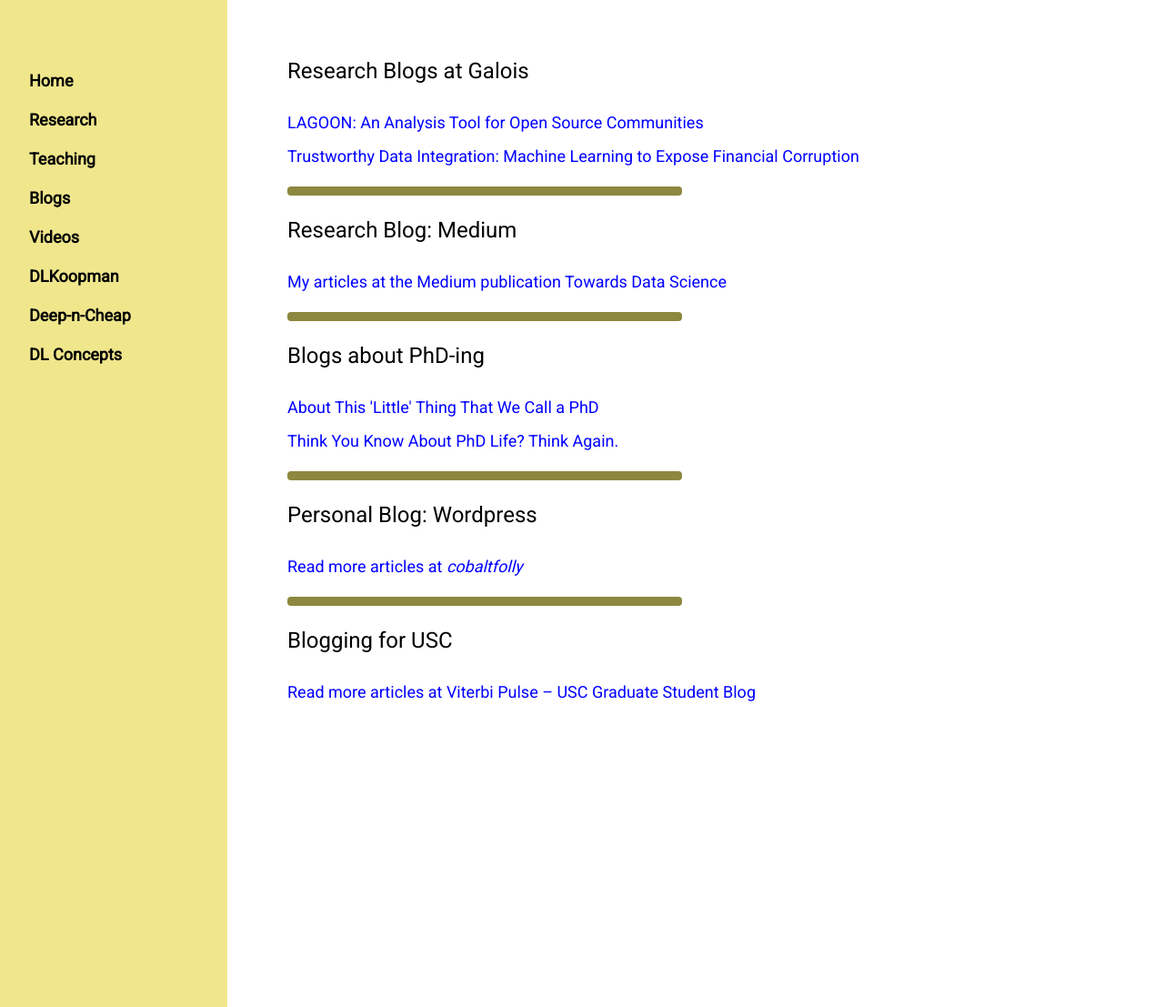
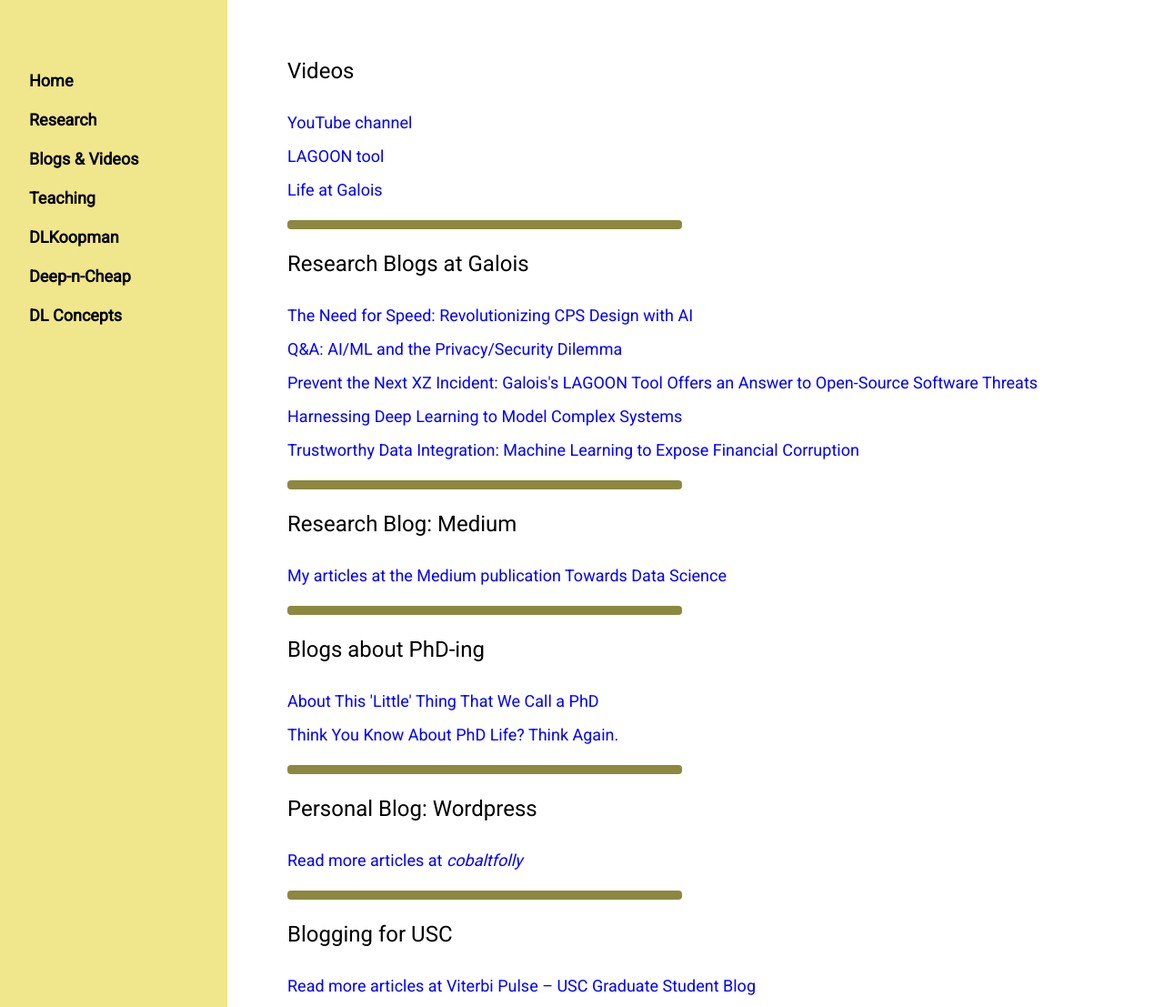
Before and after one commit to souryadey/souryadey.github.io, a Jekyll site: the page built from blogs_videos/index.html, in a window 1280 px wide and 1107 px high. Shown: the whole window at 91% size. Built offline with Jekyll 4.4.1, drawn with Linux system fonts in a browser that asks for light colours.

Commit message:
merge blogs and videos

```diff
--- a/_layouts/default.html
+++ b/_layouts/default.html
@@ -67,9 +67,8 @@
     		<div class="w3-bar-block">
             		<a href="/" onclick="w3_close()" class="w3-bar-item w3-button w3-hover-white">Home</a>
     		    <a href="/research" onclick="w3_close()" class="w3-bar-item w3-button w3-hover-white">Research</a>
-    			<a href="/teaching" onclick="w3_close()" class="w3-bar-item w3-button w3-hover-white">Teaching</a>
-				<a href="/blogs" onclick="w3_close()" class="w3-bar-item w3-button w3-hover-white">Blogs</a>
-				<a href="https://www.youtube.com/channel/UCljltoEsl97cIFshPZ_LdBw" target="_blank" onclick="w3_close()" class="w3-bar-item w3-button w3-hover-white">Videos</a>
+				<a href="/blogs_videos/" onclick="w3_close()" class="w3-bar-item w3-button w3-hover-white">Blogs & Videos</a>
+				<a href="/teaching" onclick="w3_close()" class="w3-bar-item w3-button w3-hover-white">Teaching</a>
 				<a href="https://pypi.org/project/dlkoopman/" target="_blank" onclick="w3_close()" class="w3-bar-item w3-button w3-hover-white">DLKoopman</a>
 				<a href="https://github.com/souryadey/deep-n-cheap" target="_blank" onclick="w3_close()" class="w3-bar-item w3-button w3-hover-white">Deep-n-Cheap</a>
     		    <a href="https://www.overleaf.com/read/npsjxycvygtk" target="_blank" onclick="w3_close()" class="w3-bar-item w3-button w3-hover-white">DL Concepts</a>
--- a/blogs/index.html
+++ b/blogs_videos/index.html
@@ -1,5 +1,5 @@
 ---
-title: Sourya Dey | Blogs
+title: Sourya Dey | Blogs and Videos
 ---
 <style>
 h3 {
@@ -8,8 +8,18 @@
 </style>
 
 <div class="w3-container">
+    <h3>Videos</h3>
+    <a class="inlink" href="https://www.youtube.com/channel/UCljltoEsl97cIFshPZ_LdBw" target="_blank"><h5>YouTube channel</h5></a>
+    <a class="inlink" href="https://www.youtube.com/watch?v=tv97DtGBbhE" target="_blank"><h5>LAGOON tool</h5></a>
+    <a class="inlink" href="https://www.youtube.com/watch?v=FNYoWFf7f5c&t=17s" target="_blank"><h5>Life at Galois</h5></a>
+    <hr style="width:50%; border:5px solid #8d883f" class="w3-round">
+
+
     <h3>Research Blogs at Galois</h3>
-    <a class="inlink" href="https://galois.com/blog/2022/06/lagoon-an-analysis-tool-for-open-source-communities/" target="_blank"><h5>LAGOON: An Analysis Tool for Open Source Communities</h5></a>
+    <a class="inlink" href="https://galois.com/blog/2024/06/the-need-for-speed-revolutionizing-cps-design-with-ai/" target="_blank"><h5>The Need for Speed: Revolutionizing CPS Design with AI</h5></a>
+    <a class="inlink" href="https://galois.com/blog/2024/05/qa-ai-ml-and-the-privacy-security-dilemma/" target="_blank"><h5>Q&A: AI/ML and the Privacy/Security Dilemma</h5></a>
+    <a class="inlink" href="https://galois.com/blog/2024/04/prevent-the-next-xz-incident-galoiss-lagoon-tool-offers-an-answer-to-open-source-software-threats/" target="_blank"><h5>Prevent the Next XZ Incident: Galois's LAGOON Tool Offers an Answer to Open-Source Software Threats</h5></a>
+    <a class="inlink" href="https://galois.com/blog/2023/01/dl-koopman/" target="_blank"><h5>Harnessing Deep Learning to Model Complex Systems</h5></a>
     <a class="inlink" href="https://galois.com/blog/2021/07/trustworthy-data-integration-machine-learning-to-expose-financial-corruption/" target="_blank"><h5>Trustworthy Data Integration: Machine Learning to Expose Financial Corruption</h5></a>
     <hr style="width:50%; border:5px solid #8d883f" class="w3-round">
 
```
